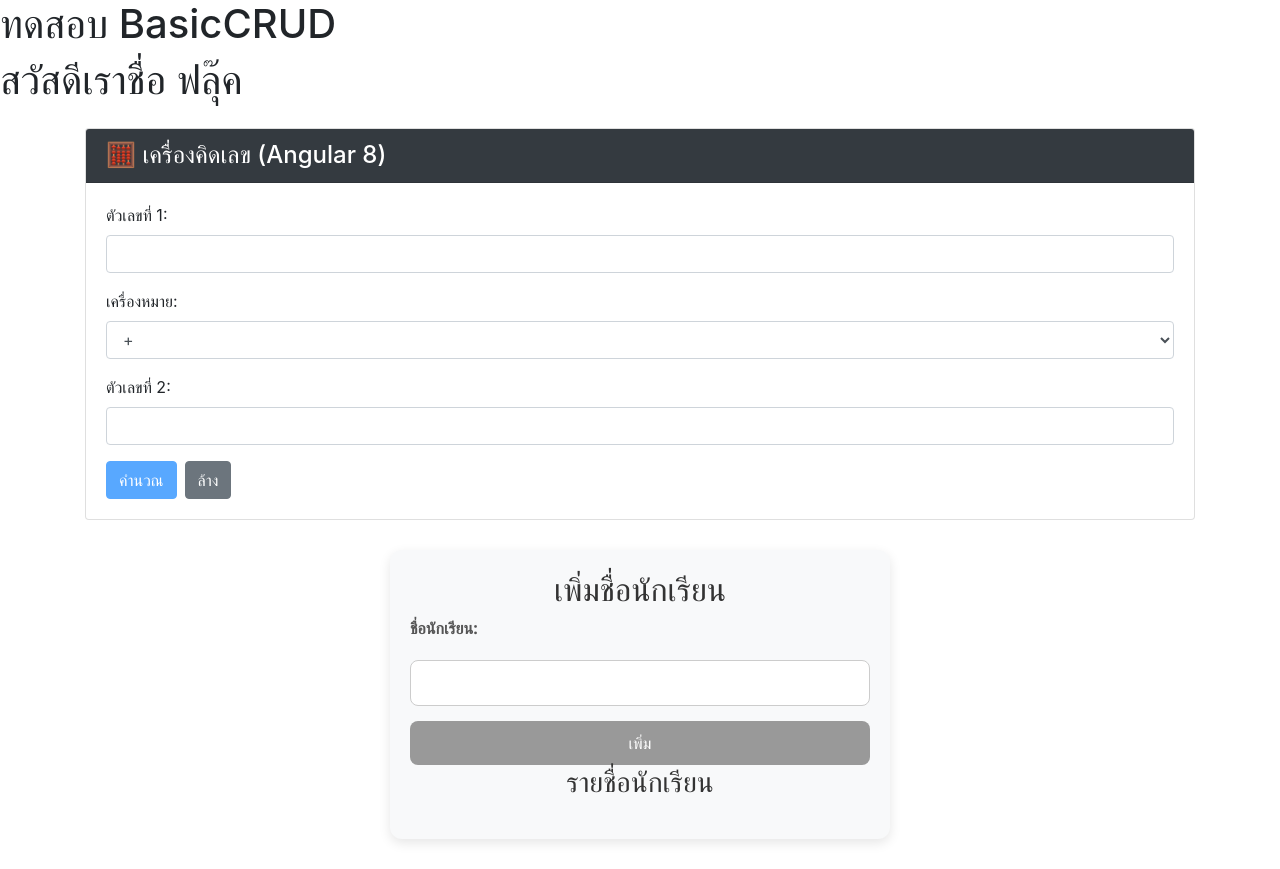
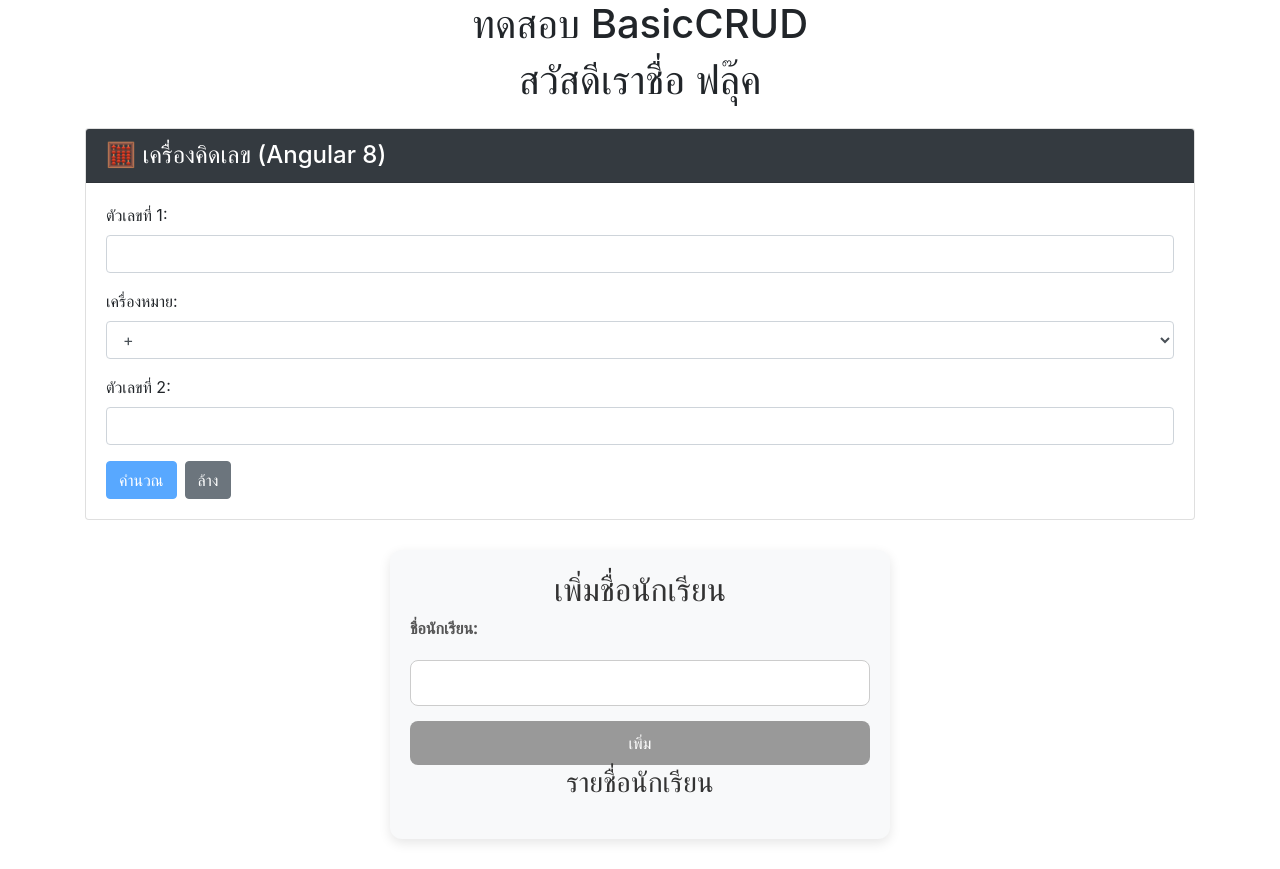
Before and after one commit to KittisakSS/BasicCRUD, an Angular app: page / in a window 1280 px wide. Built offline with nearby package versions, Linux system fonts and the light colour scheme.

Commit message:
change-title-center

```diff
--- a/src/app/app.component.html
+++ b/src/app/app.component.html
@@ -1,4 +1,6 @@
-<h1>ทดสอบ {{title}}</h1>
+<div style="text-align: center;">
+  <h1>ทดสอบ {{title}}</h1>
 <h1>สวัสดีเราชื่อ {{name}}</h1>
+</div>
 <app-calculator></app-calculator>
 <app-students></app-students>
```
